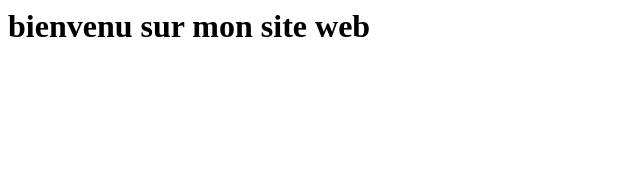
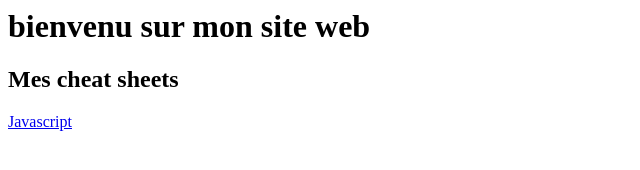
Before and after one commit to FannyFerg/FannyFerg.github.io, a plain HTML site: page index.html in a window 1280 px wide. Shown: the whole page, without its empty margins (0-640 px from the left). Drawn offline with Linux system fonts and the light colour scheme.

Commit message:
Update index.html

```diff
--- a/index.html
+++ b/index.html
@@ -1 +1,3 @@
 <h1> bienvenu sur mon site web <h1>
+  <h2> Mes cheat sheets </h2>
+  <a  href=" https://hackmd.io/hzIHRL16RxqJfwMP7dJkVQ"> Javascript </a>
```
